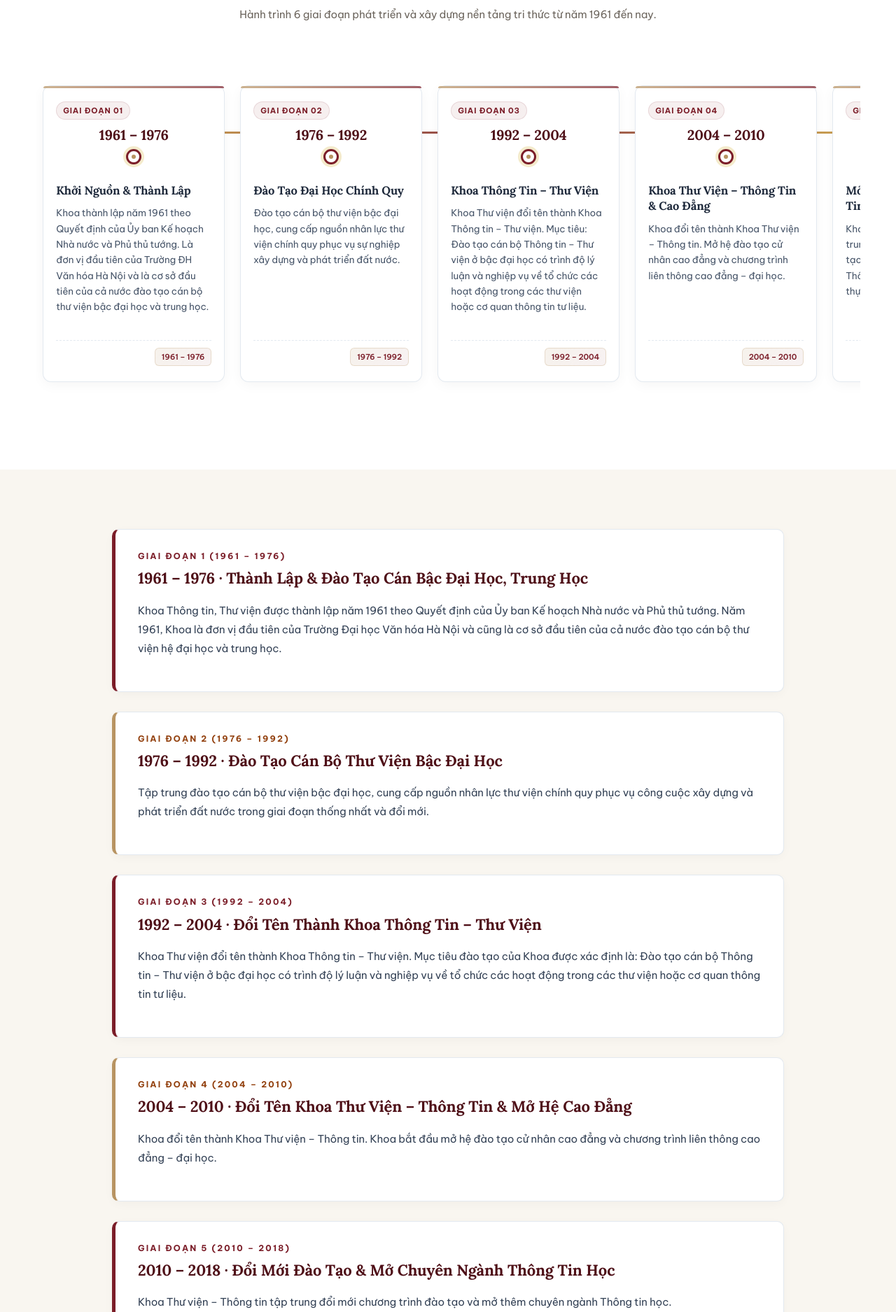
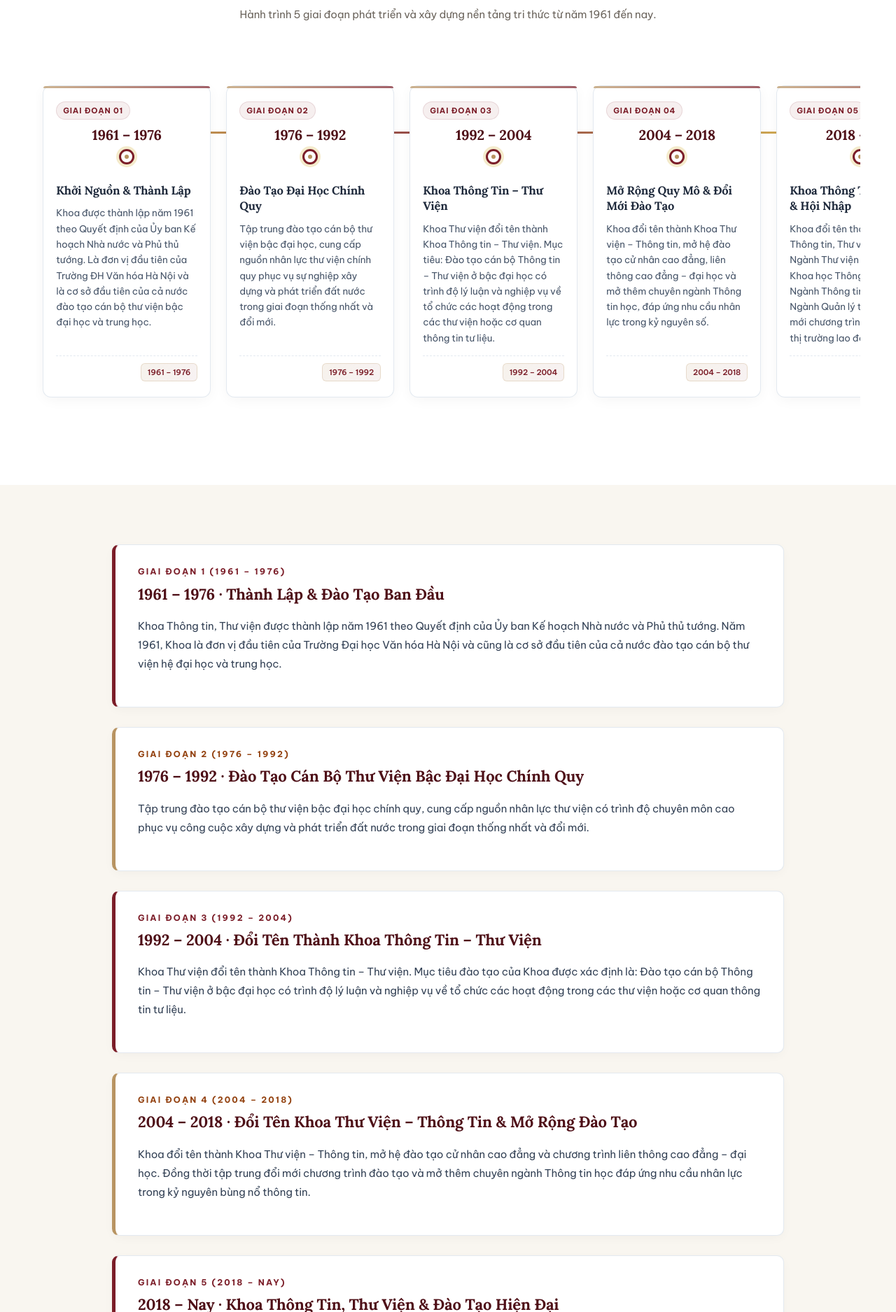
Before and after one commit to LapisLaluli/khoa-tttv-oer, a plain HTML site: page history.html in a window 1280 px wide. Shown: the part 485-2360 px from the top of the page at 70% size. Drawn offline with Linux system fonts and the light colour scheme.

Commit message:
Deploy Khoa TT-TV OER Website

```diff
--- a/assets/css/style.css
+++ b/assets/css/style.css
@@ -749,10 +749,10 @@ button, input, select, textarea {
 
 .timeline {
   display: grid;
-  grid-template-columns: repeat(6, minmax(260px, 1fr));
+  grid-template-columns: repeat(5, minmax(240px, 1fr));
   gap: 22px;
   position: relative;
-  min-width: 1320px;
+  min-width: 1180px;
   padding-top: 10px;
 }
 
--- a/assets/js/data-manager.js
+++ b/assets/js/data-manager.js
@@ -8,14 +8,14 @@ const SEED_MILESTONES = [
     id: "ms-1",
     year: "1961 – 1976",
     title: "Khởi Nguồn & Thành Lập",
-    description: "Khoa thành lập năm 1961 theo Quyết định của Ủy ban Kế hoạch Nhà nước và Phủ thủ tướng. Là đơn vị đầu tiên của Trường ĐH Văn hóa Hà Nội và là cơ sở đầu tiên của cả nước đào tạo cán bộ thư viện bậc đại học và trung học.",
+    description: "Khoa được thành lập năm 1961 theo Quyết định của Ủy ban Kế hoạch Nhà nước và Phủ thủ tướng. Là đơn vị đầu tiên của Trường ĐH Văn hóa Hà Nội và là cơ sở đầu tiên của cả nước đào tạo cán bộ thư viện bậc đại học và trung học.",
     tag: "1961 – 1976"
   },
   {
     id: "ms-2",
     year: "1976 – 1992",
     title: "Đào Tạo Đại Học Chính Quy",
-    description: "Đào tạo cán bộ thư viện bậc đại học, cung cấp nguồn nhân lực thư viện chính quy phục vụ sự nghiệp xây dựng và phát triển đất nước.",
+    description: "Tập trung đào tạo cán bộ thư viện bậc đại học, cung cấp nguồn nhân lực thư viện chính quy phục vụ sự nghiệp xây dựng và phát triển đất nước trong giai đoạn thống nhất và đổi mới.",
     tag: "1976 – 1992"
   },
   {
@@ -27,22 +27,15 @@ const SEED_MILESTONES = [
   },
   {
     id: "ms-4",
-    year: "2004 – 2010",
-    title: "Khoa Thư Viện – Thông Tin & Cao Đẳng",
-    description: "Khoa đổi tên thành Khoa Thư viện – Thông tin. Mở hệ đào tạo cử nhân cao đẳng và chương trình liên thông cao đẳng – đại học.",
-    tag: "2004 – 2010"
+    year: "2004 – 2018",
+    title: "Mở Rộng Quy Mô & Đổi Mới Đào Tạo",
+    description: "Khoa đổi tên thành Khoa Thư viện – Thông tin, mở hệ đào tạo cử nhân cao đẳng, liên thông cao đẳng – đại học và mở thêm chuyên ngành Thông tin học, đáp ứng nhu cầu nhân lực trong kỷ nguyên số.",
+    tag: "2004 – 2018"
   },
   {
     id: "ms-5",
-    year: "2010 – 2018",
-    title: "Mở Chuyên Ngành Thông Tin Học",
-    description: "Khoa Thư viện – Thông tin tập trung đổi mới chương trình đào tạo và mở thêm chuyên ngành Thông tin học đáp ứng nhu cầu thực tiễn.",
-    tag: "2010 – 2018"
-  },
-  {
-    id: "ms-6",
     year: "2018 – Nay",
-    title: "Đổi Mới Hiện Đại & Hội Nhập",
+    title: "Khoa Thông Tin, Thư Viện & Hội Nhập",
     description: "Khoa đổi tên thành Khoa Thông tin, Thư viện; đổi tên Ngành Thư viện thành Ngành Khoa học Thông tin thư viện và Ngành Thông tin học thành Ngành Quản lý thông tin. Đổi mới chương trình đào tạo sát thị trường lao động.",
     tag: "2018 – Nay"
   }
@@ -228,7 +221,8 @@ const DataManager = {
   },
 
   init() {
-    if (!localStorage.getItem(this.KEYS.MILESTONES)) {
+    const storedMilestones = localStorage.getItem(this.KEYS.MILESTONES);
+    if (!storedMilestones || JSON.parse(storedMilestones).length !== SEED_MILESTONES.length) {
       this.saveMilestones(SEED_MILESTONES);
     }
     if (!localStorage.getItem(this.KEYS.ACTIVITIES)) {
--- a/history.html
+++ b/history.html
@@ -58,7 +58,7 @@
       <div class="section-head">
         <div class="section-label">TIẾN TRÌNH LỊCH SỬ</div>
         <h2 class="section-title">Các Mốc Son Lịch Sử</h2>
-        <p class="section-desc">Hành trình 6 giai đoạn phát triển và xây dựng nền tảng tri thức từ năm 1961 đến nay.</p>
+        <p class="section-desc">Hành trình 5 giai đoạn phát triển và xây dựng nền tảng tri thức từ năm 1961 đến nay.</p>
       </div>
 
       <div class="timeline-wrap">
@@ -74,7 +74,7 @@
       <!-- Giai đoạn 1: 1961 - 1976 -->
       <div class="about-copy" style="background:#ffffff; padding:28px 32px; border-radius:10px; border:1px solid rgba(226,232,240,0.95); border-left:5px solid var(--wine); box-shadow:0 4px 16px -2px rgba(0,0,0,0.04);">
         <div class="section-label" style="color:var(--wine); font-weight:700;">GIAI ĐOẠN 1 (1961 – 1976)</div>
-        <h2 class="sub-title" style="font-size:22px; margin-top:4px;">1961 – 1976 · Thành Lập & Đào Tạo Cán Bậc Đại Học, Trung Học</h2>
+        <h2 class="sub-title" style="font-size:22px; margin-top:4px;">1961 – 1976 · Thành Lập & Đào Tạo Ban Đầu</h2>
         <p style="font-size:15px; line-height:1.8; color:#334155; margin-top:10px;">
           Khoa Thông tin, Thư viện được thành lập năm 1961 theo Quyết định của Ủy ban Kế hoạch Nhà nước và Phủ thủ tướng. Năm 1961, Khoa là đơn vị đầu tiên của Trường Đại học Văn hóa Hà Nội và cũng là cơ sở đầu tiên của cả nước đào tạo cán bộ thư viện hệ đại học và trung học.
         </p>
@@ -83,9 +83,9 @@
       <!-- Giai đoạn 2: 1976 - 1992 -->
       <div class="about-copy" style="background:#ffffff; padding:28px 32px; border-radius:10px; border:1px solid rgba(226,232,240,0.95); border-left:5px solid var(--gold); box-shadow:0 4px 16px -2px rgba(0,0,0,0.04);">
         <div class="section-label" style="color:var(--gold-dark, #92400e); font-weight:700;">GIAI ĐOẠN 2 (1976 – 1992)</div>
-        <h2 class="sub-title" style="font-size:22px; margin-top:4px;">1976 – 1992 · Đào Tạo Cán Bộ Thư Viện Bậc Đại Học</h2>
+        <h2 class="sub-title" style="font-size:22px; margin-top:4px;">1976 – 1992 · Đào Tạo Cán Bộ Thư Viện Bậc Đại Học Chính Quy</h2>
         <p style="font-size:15px; line-height:1.8; color:#334155; margin-top:10px;">
-          Tập trung đào tạo cán bộ thư viện bậc đại học, cung cấp nguồn nhân lực thư viện chính quy phục vụ công cuộc xây dựng và phát triển đất nước trong giai đoạn thống nhất và đổi mới.
+          Tập trung đào tạo cán bộ thư viện bậc đại học chính quy, cung cấp nguồn nhân lực thư viện có trình độ chuyên môn cao phục vụ công cuộc xây dựng và phát triển đất nước trong giai đoạn thống nhất và đổi mới.
         </p>
       </div>
 
@@ -98,28 +98,19 @@
         </p>
       </div>
 
-      <!-- Giai đoạn 4: 2004 - 2010 -->
+      <!-- Giai đoạn 4: 2004 - 2018 -->
       <div class="about-copy" style="background:#ffffff; padding:28px 32px; border-radius:10px; border:1px solid rgba(226,232,240,0.95); border-left:5px solid var(--gold); box-shadow:0 4px 16px -2px rgba(0,0,0,0.04);">
-        <div class="section-label" style="color:var(--gold-dark, #92400e); font-weight:700;">GIAI ĐOẠN 4 (2004 – 2010)</div>
-        <h2 class="sub-title" style="font-size:22px; margin-top:4px;">2004 – 2010 · Đổi Tên Khoa Thư Viện – Thông Tin & Mở Hệ Cao Đẳng</h2>
+        <div class="section-label" style="color:var(--gold-dark, #92400e); font-weight:700;">GIAI ĐOẠN 4 (2004 – 2018)</div>
+        <h2 class="sub-title" style="font-size:22px; margin-top:4px;">2004 – 2018 · Đổi Tên Khoa Thư Viện – Thông Tin & Mở Rộng Đào Tạo</h2>
         <p style="font-size:15px; line-height:1.8; color:#334155; margin-top:10px;">
-          Khoa đổi tên thành Khoa Thư viện – Thông tin. Khoa bắt đầu mở hệ đào tạo cử nhân cao đẳng và chương trình liên thông cao đẳng – đại học.
+          Khoa đổi tên thành Khoa Thư viện – Thông tin, mở hệ đào tạo cử nhân cao đẳng và chương trình liên thông cao đẳng – đại học. Đồng thời tập trung đổi mới chương trình đào tạo và mở thêm chuyên ngành Thông tin học đáp ứng nhu cầu nhân lực trong kỷ nguyên bùng nổ thông tin.
         </p>
       </div>
 
-      <!-- Giai đoạn 5: 2010 - 2018 -->
+      <!-- Giai đoạn 5: 2018 đến nay -->
       <div class="about-copy" style="background:#ffffff; padding:28px 32px; border-radius:10px; border:1px solid rgba(226,232,240,0.95); border-left:5px solid var(--wine); box-shadow:0 4px 16px -2px rgba(0,0,0,0.04);">
-        <div class="section-label" style="color:var(--wine); font-weight:700;">GIAI ĐOẠN 5 (2010 – 2018)</div>
-        <h2 class="sub-title" style="font-size:22px; margin-top:4px;">2010 – 2018 · Đổi Mới Đào Tạo & Mở Chuyên Ngành Thông Tin Học</h2>
-        <p style="font-size:15px; line-height:1.8; color:#334155; margin-top:10px;">
-          Khoa Thư viện – Thông tin tập trung đổi mới chương trình đào tạo và mở thêm chuyên ngành Thông tin học.
-        </p>
-      </div>
-
-      <!-- Giai đoạn 6: 2018 đến nay -->
-      <div class="about-copy" style="background:#ffffff; padding:28px 32px; border-radius:10px; border:1px solid rgba(226,232,240,0.95); border-left:5px solid var(--gold); box-shadow:0 4px 16px -2px rgba(0,0,0,0.04);">
-        <div class="section-label" style="color:var(--gold-dark, #92400e); font-weight:700;">GIAI ĐOẠN 6 (2018 – NAY)</div>
-        <h2 class="sub-title" style="font-size:22px; margin-top:4px;">2018 – Nay · Đổi Tên Khoa & Phát Triển Chương Trình Sát Thị Trường Lao Động</h2>
+        <div class="section-label" style="color:var(--wine); font-weight:700;">GIAI ĐOẠN 5 (2018 – NAY)</div>
+        <h2 class="sub-title" style="font-size:22px; margin-top:4px;">2018 – Nay · Khoa Thông Tin, Thư Viện & Đào Tạo Hiện Đại</h2>
         <p style="font-size:15px; line-height:1.8; color:#334155; margin-top:10px;">
           Khoa đổi tên thành Khoa Thông tin, Thư viện; đổi tên Ngành Thư viện thành Ngành Khoa học Thông tin thư viện và Ngành Thông tin học thành Ngành Quản lý thông tin. Tập trung đổi mới chương trình đào tạo xây dựng các môn học mới sát thị trường sử dụng lao động hiện nay.
         </p>
```
Also changed, not shown: assets/js/main.js (+5 -7 lines), data/milestones.json (+7 -13 lines).
